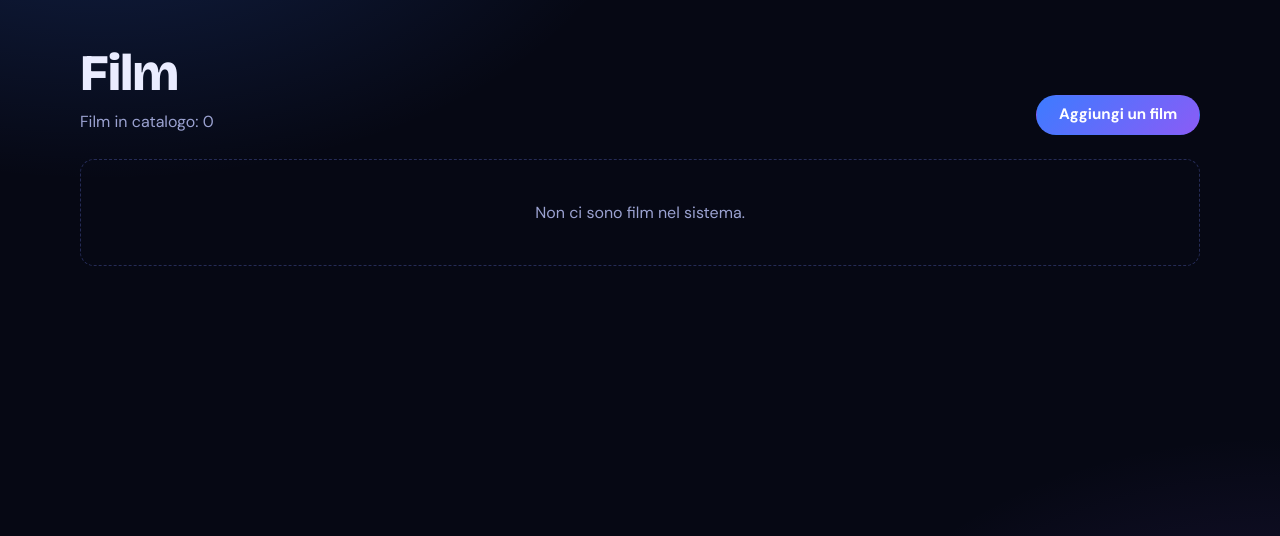
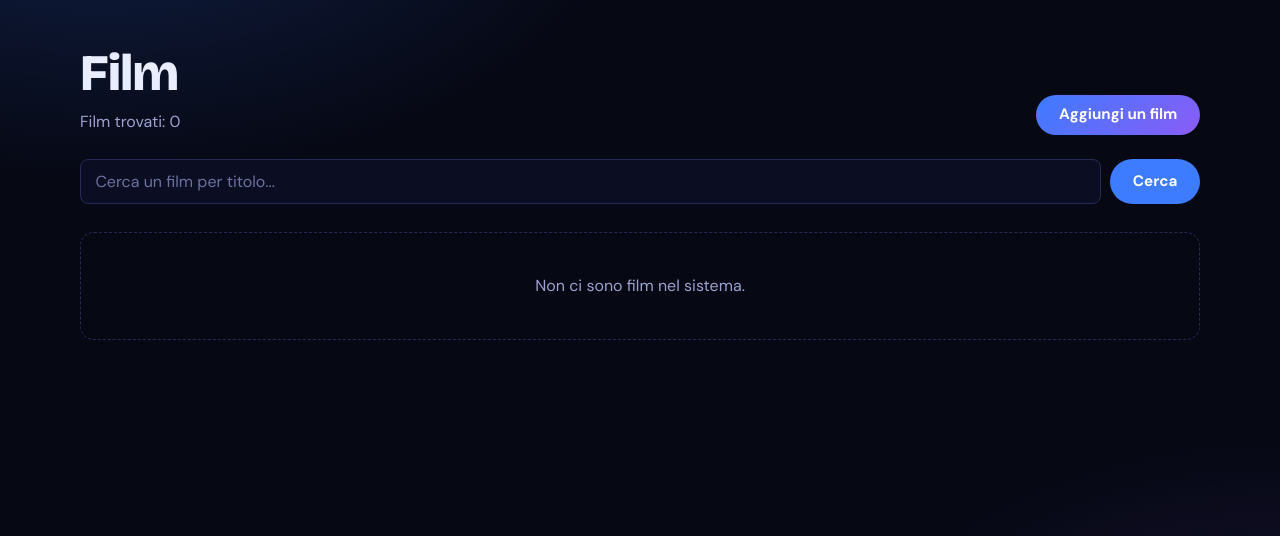
Before and after one commit to Shikooo8/SIW_PROG_DOC, a Spring Boot app: page /film in a window 1280 px wide. Shown: the part 68-604 px from the top of the page. Run offline with Spring Boot 4, Linux system fonts and the light colour scheme; the visitor is signed in with stand-in values (Sample User, id 1); data that the repository does not hold is empty; some of the project's set-up classes (security, data sources, template engines, error pages and the like) are left out, and stand-ins take their place; some libraries are stand-ins or nearby versions.

Commit message:
Add search on Film list
New line for searching a film, and paging the list in 16 film in alfabetical order

```diff
--- a/siw-festival/src/main/java/it/uniroma3/siw_festival/controller/FilmController.java
+++ b/siw-festival/src/main/java/it/uniroma3/siw_festival/controller/FilmController.java
@@ -2,6 +2,7 @@ package it.uniroma3.siw_festival.controller;
 
 import java.util.List;
 
+import org.springframework.data.domain.Page;
 import org.springframework.security.authentication.AnonymousAuthenticationToken;
 import org.springframework.security.core.Authentication;
 import org.springframework.stereotype.Controller;
@@ -39,13 +40,20 @@ public class FilmController {
         this.recensioneService = recensioneService;
     }
 
-    // ================================== PUBBLICO ==================================
+    // ================================== PUBBLICO
+    // ==================================
 
     @GetMapping("/film")
-    public String list(Model model) {
-        List<Film> films = filmService.findAll();
-        model.addAttribute("films", films);
-        model.addAttribute("filmsNumber", films.size());
+    public String list(@RequestParam(defaultValue = "") String q,
+            @RequestParam(defaultValue = "0") int page, Model model) {
+
+        String ricerca = (q == null) ? "" : q; // se q è null usa "", altrimenti q
+        Page<Film> pagina = filmService.cercaPagina(ricerca, page);
+
+        model.addAttribute("films", pagina.getContent());
+        model.addAttribute("pagina", pagina);
+        model.addAttribute("q", ricerca); // il template usa questo
+        model.addAttribute("filmsNumber", pagina.getTotalElements());
         return "film/list";
     }
 
@@ -124,7 +132,8 @@ public class FilmController {
         } catch (ImmagineNonValidaException e) {
             bindingResult.reject("immagine.nonValida");
         }
-        // si arriva qui solo se è stata catturata un'eccezione: rimostra il form con l'errore
+        // si arriva qui solo se è stata catturata un'eccezione: rimostra il form con
+        // l'errore
         return formView(form, model);
     }
 }
--- a/siw-festival/src/main/java/it/uniroma3/siw_festival/repository/FilmRepository.java
+++ b/siw-festival/src/main/java/it/uniroma3/siw_festival/repository/FilmRepository.java
@@ -2,6 +2,8 @@ package it.uniroma3.siw_festival.repository;
 
 import java.util.List;
 
+import org.springframework.data.domain.Pageable;
+import org.springframework.data.domain.Page;
 import org.springframework.data.jpa.repository.Query;
 import org.springframework.data.repository.CrudRepository;
 import org.springframework.data.repository.query.Param;
@@ -28,4 +30,7 @@ public interface FilmRepository extends CrudRepository<Film, Long> {
 
     boolean existsByIdAndFestivalsId(Long filmId, Long festivalId);
 
+    // Per la ricerca nella lista dei film
+    Page<Film> findByTitoloContainingIgnoreCase(String titolo, Pageable pageable);
+
 }
--- a/siw-festival/src/main/resources/static/css/stile.css
+++ b/siw-festival/src/main/resources/static/css/stile.css
@@ -614,3 +614,8 @@ input.has-error, select.has-error, textarea.has-error { border-color: var(--dang
   .hero { grid-template-columns: 1fr; gap: 1.5rem; }
   .hero-media { max-width: 320px; }
 }
+
+/* --- Ricerca e pagine (liste) --- */
+.search-bar { display: flex; gap: .6rem; margin-bottom: 1.75rem; }
+.search-bar input { flex: 1; }
+.pagination { display: flex; justify-content: center; flex-wrap: wrap; gap: .4rem; margin-top: 2.25rem; }
--- a/siw-festival/src/main/resources/templates/film/list.html
+++ b/siw-festival/src/main/resources/templates/film/list.html
@@ -15,14 +15,22 @@
         <div class="page-header">
             <div>
                 <h1>Film</h1>
-                <p class="page-subtitle">Film in catalogo: <span th:text="${filmsNumber}">0</span></p>
+                <p class="page-subtitle">Film trovati: <span th:text="${filmsNumber}">0</span></p>
             </div>
             <a th:href="@{/admin/film/new}" class="btn btn-primary" sec:authorize="hasAuthority('ADMIN')">Aggiungi un
                 film</a>
         </div>
 
+        <!-- BARRA DI RICERCA -->
+        <form class="search-bar" th:action="@{/film}" method="get">
+            <input type="text" name="q" th:value="${q}" placeholder="Cerca un film per titolo..." autocomplete="off" />
+            <button type="submit" class="btn btn-primary">Cerca</button>
+            <a th:unless="${q.isEmpty()}" th:href="@{/film}" class="btn btn-ghost">Azzera</a>
+        </form>
+
         <div class="empty" th:if="${films.isEmpty()}">
-            Non ci sono film nel sistema.
+            <span th:if="${q.isEmpty()}">Non ci sono film nel sistema.</span>
+            <span th:unless="${q.isEmpty()}">Nessun film trovato per "<span th:text="${q}">testo</span>".</span>
         </div>
 
         <div class="grid" th:unless="${films.isEmpty()}">
@@ -45,8 +53,14 @@
                 </div>
             </article>
         </div>
+
+        <!-- PAGINE: 1 2 3 ... (solo se ce n'è più di una) -->
+        <nav class="pagination" th:if="${pagina.totalPages > 1}">
+            <a th:each="i : ${#numbers.sequence(0, pagina.totalPages - 1)}" th:href="@{/film(q=${q}, page=${i})}"
+                th:text="${i + 1}" th:classappend="${i == pagina.number} ? 'btn-primary' : 'btn-secondary'"
+                class="btn btn-sm">1</a>
+        </nav>
     </main>
-
     <footer th:replace="~{fragments/base.html :: footer}"></footer>
 </body>
 
```
Also changed, not shown: siw-festival/src/main/java/it/uniroma3/siw_festival/service/FilmService.java (+16 -0 lines), README.md.
